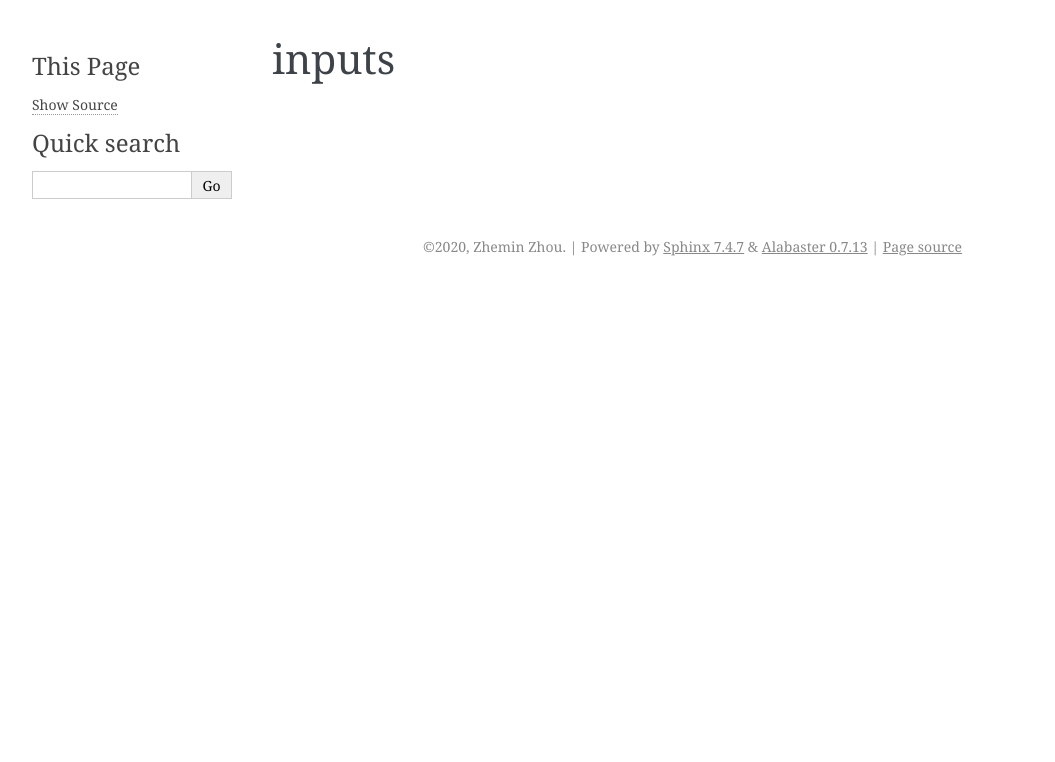
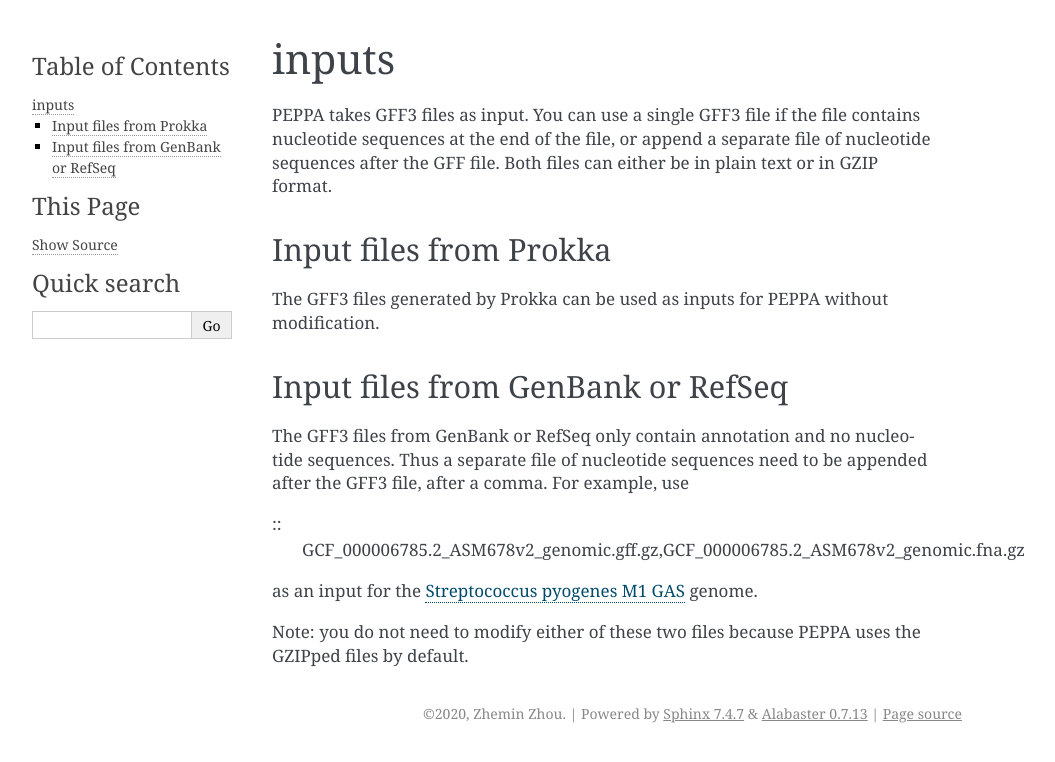
Before and after one commit to zheminzhou/PEPPAN, a Sphinx documentation site: the page built from docs/source/usage/inputs.rst, in a window 1280 px wide. Shown: the top 762 px of the page, without its empty margins (148-1203 px from the left). Built offline with Sphinx 7.4.7, drawn with Linux system fonts in a browser that asks for light colours.

Commit message:
Update inputs.rst

```diff
--- a/docs/source/usage/inputs.rst
+++ b/docs/source/usage/inputs.rst
@@ -1,2 +1,18 @@
 inputs
 *********
+PEPPA takes GFF3 files as input. You can use a single GFF3 file if the file contains nucleotide sequences at the end of the file, or append a separate file of nucleotide sequences after the GFF file. Both files can either be in plain text or in GZIP format.
+
+Input files from Prokka
+=======================
+The GFF3 files generated by Prokka can be used as inputs for PEPPA without modification.
+
+Input files from GenBank or RefSeq
+===================================
+The GFF3 files from GenBank or RefSeq only contain annotation and no nucleotide sequences. Thus a separate file of nucleotide sequences need to be appended after the GFF3 file, after a comma. For example, use
+
+::
+  GCF_000006785.2_ASM678v2_genomic.gff.gz,GCF_000006785.2_ASM678v2_genomic.fna.gz
+
+as an input for the `Streptococcus pyogenes M1 GAS <https://www.ncbi.nlm.nih.gov/assembly/GCF_000006785.2/>`_ genome.
+
+Note: you do not need to modify either of these two files because PEPPA uses the GZIPped files by default.
```
